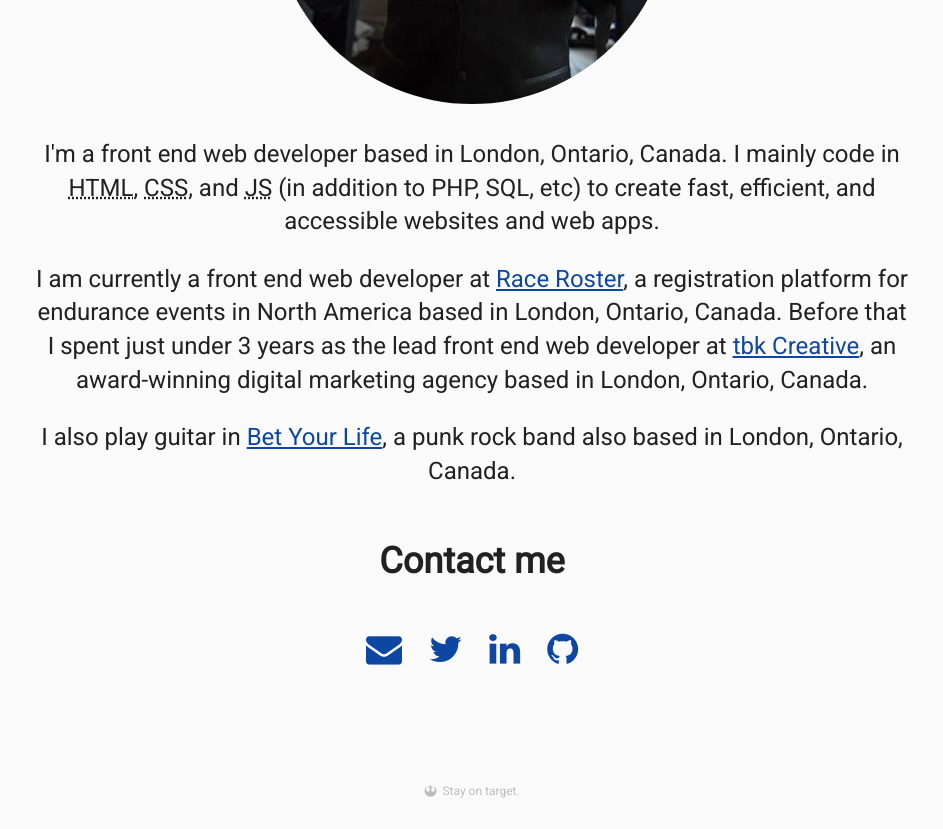
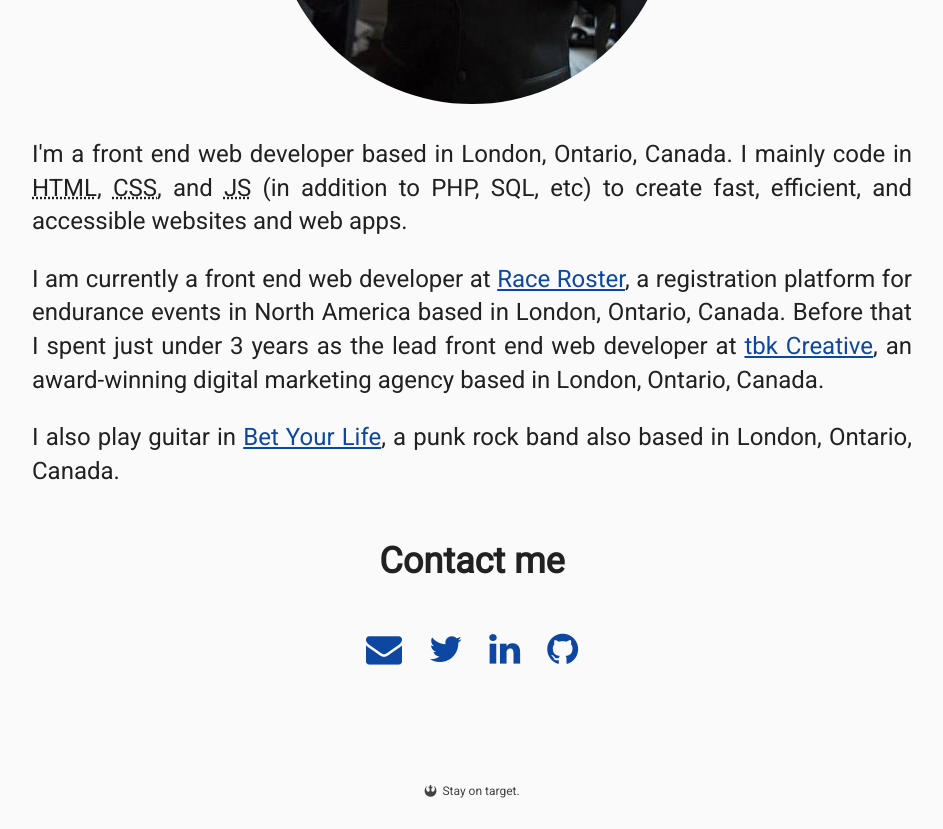
Before and after one commit to scottblinch/scottblinch.me, a website: page index.html in a window 1280 px wide. Shown: the part 460-1289 px from the top of the page, without its empty margins (168-1111 px from the left). Drawn offline with Linux system fonts and the light colour scheme.

Commit message:
a11y and spacing update

```diff
--- a/index.html
+++ b/index.html
@@ -33,7 +33,7 @@
         <meta name="theme-color" content="#ffffff">
 
         <link rel="stylesheet" href="https://fonts.googleapis.com/css?family=Roboto">
-        <link rel="stylesheet" href="css/style.min.css?v=05d9a287d893ffdc66028795ebbe8c7d">
+        <link rel="stylesheet" href="css/style.min.css?v=5fcb6f695cc2436d083c9bbd5ef762c5">
     </head>
     <body>
         <div class="container" itemscope itemtype="https://schema.org/Person">
--- a/scss/main.scss
+++ b/scss/main.scss
@@ -27,7 +27,7 @@
 }
 
 a {
-    color: #0D47A1;
+    color: #0d47a1;
 
     &:hover,
     &:focus {
@@ -60,11 +60,7 @@
 }
 
 .description {
-    text-align: left;
-
-    @media screen and (min-width: 768px) {
-        text-align: center;
-    }
+    text-align: justify;
 }
 
 .contact-list {
@@ -84,12 +80,12 @@
 
 .probably-insufferable-star-wars-reference {
     font-size: .5em;
-    color: #bdbdbd;
+    color: #424242;
     text-decoration: none;
 
     &:hover,
     &:focus {
-        color: #9e9e9e;
+        color: #212121;
     }
 
     i {
```
Also changed, not shown: css/main.css, css/style.min.css, 1 other file.
